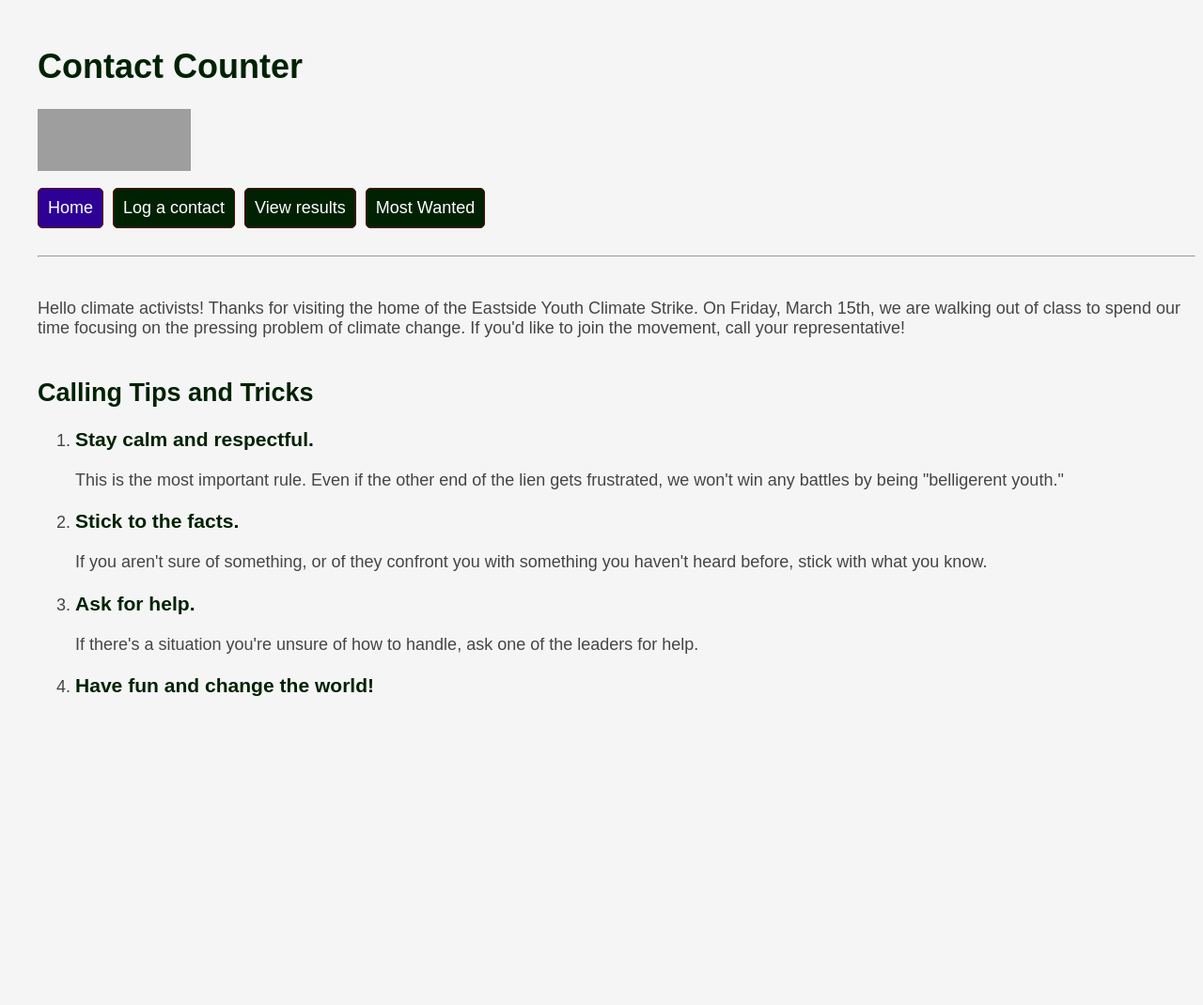
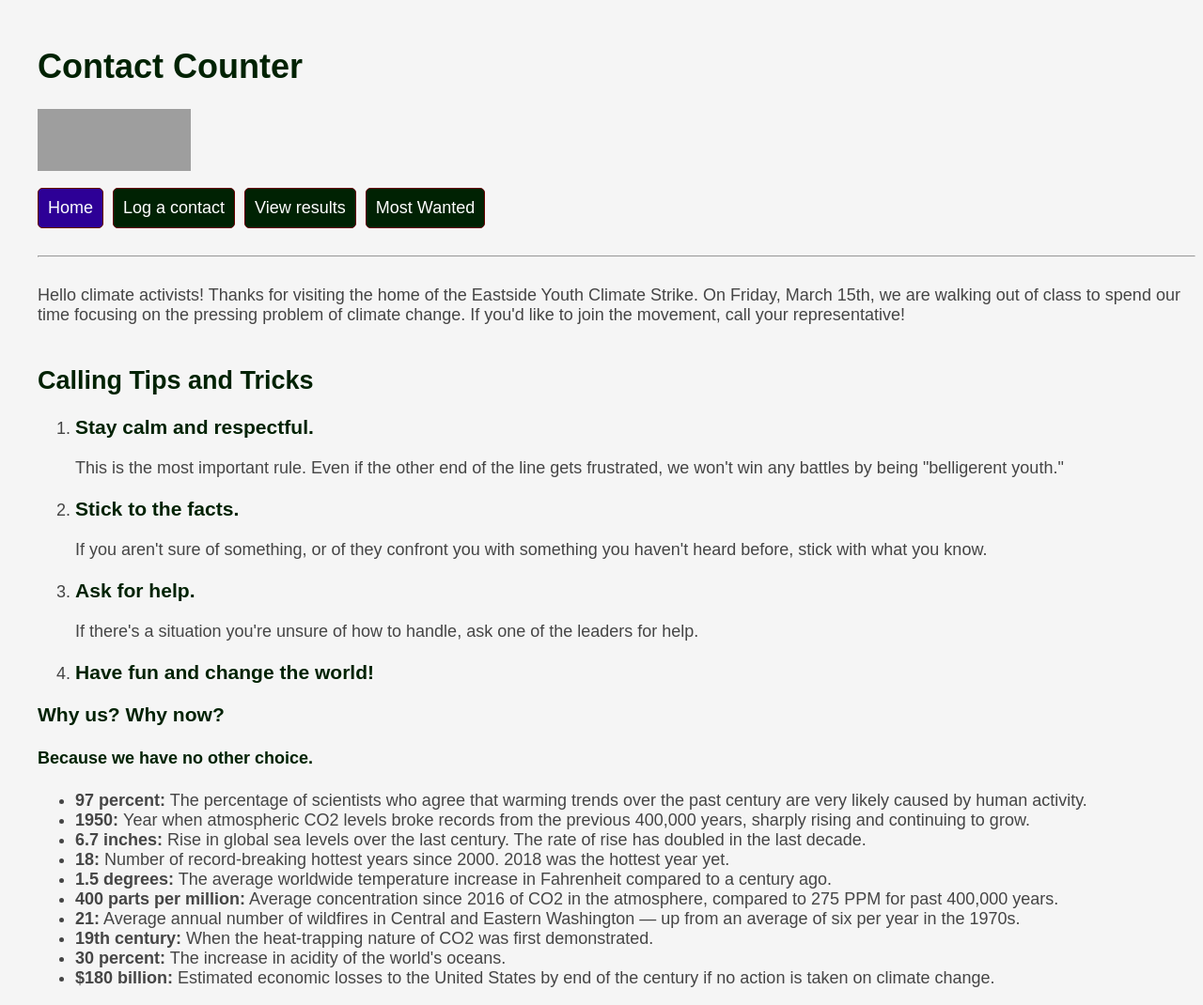
Before and after one commit to jaredgoodman03/enviromentalclubcounter, a Flask app: page / in a window 1280 px wide. Shown: the whole page at 94% size. Before the commit the page ends 741 px from the top, so only its background shows below. Run offline with Flask 2, Linux system fonts and the light colour scheme; grey boxes are pictures that could not be loaded.

Commit message:
Added generic script pages & removed placeholder values from form

```diff
--- a/src/server.py
+++ b/src/server.py
@@ -21,6 +21,14 @@ def renderScript(name):
 		no = lines[4]
 		img = lines[5]
 		return render_template('scripttemplate.html', name=fullName, phone=phone, opener=opener, yes=yes, no=no, title=fullName, imgsrc=img)
+
+@app.route("/supporter")
+def supporter():
+	return renderScript("supporter")
+
+@app.route("/denier")
+def denier():
+	return renderScript("denier")
 
 @app.route("/harris")
 def harris():
@@ -102,7 +110,7 @@ def results():
 	for person in people:
 		toDisplay += sectionStyle + person.name + th + str(person.num) + sectionEnd
 	toDisplay += " </table>"
-	return render_template('results.html', form = "<option selected>Number of calls</option> <option>School</option> <option>Representatives</option>", body=toDisplay)
+	return render_template('results.html', form = "<option selected>Number of calls</option> <option>School</option> <option>Representatives</option>", body=toDisplay, title="Number of calls")
 
 @app.route("/results", methods=['GET', 'POST'])
 def post():
@@ -125,30 +133,31 @@ def post():
 		for school in schools:
 			toDisplay += sectionStyle + school.name + th + str(school.count) + sectionEnd
 		toDisplay += "</table>"
-		return render_template('results.html', form = "<option>Number of calls</option> <option selected>School</option> <option>Representatives</option>", body=toDisplay)
+		return render_template('results.html', form = "<option>Number of calls</option> <option selected>School</option> <option>Representatives</option>", body=toDisplay, title="School")
 
 	if page == "Representatives":
 		people = getPeople()
 		reps = []
 		for person in people:
 			for rep in person.reps:
-				if Counter(rep, 0) not in reps:
-					reps.append(Counter(rep, 1))
-				else:
-					reps[reps.index(Counter(rep, 0))].count += 1
+				if not rep == "Other":
+					if Counter(rep, 0) not in reps:
+						reps.append(Counter(rep, 1))
+					else:
+						reps[reps.index(Counter(rep, 0))].count += 1
 		reps.sort(reverse=True)
 		toDisplay = tableStyle + sectionStyle + "Name" + th + "# of Contacts" + sectionEnd
 		for rep in reps:
 			toDisplay += sectionStyle + rep.name + th + str(rep.count) + sectionEnd
 
 		toDisplay += "</table>"
-		return render_template('results.html', form = "<option>Number of calls</option> <option>School</option> <option selected>Representatives</option>", body=toDisplay)
+		return render_template('results.html', form = "<option>Number of calls</option> <option>School</option> <option selected>Representatives</option>", body=toDisplay, title="Representatives")
 	return "Hello, world!"
 
 
 @app.route('/entry', methods=['POST'])
 def entry_post():
-	name = request.form['name']
+	name = request.form['name'].title()
 	rep = request.form['rep']
 	school = request.form['school']
 	contact = request.form['contact']
@@ -172,7 +181,7 @@ def entry_post():
 		with open("log/" + name, "a+") as file:
 			file.write(rep + "\n" + contact + "\n")
 
-	return render_template('thankyou.html')
+	return render_template('thankyou.html', title="Log a contact")
 
 
 if __name__=="__main__":
--- a/src/templates/base.html
+++ b/src/templates/base.html
@@ -53,7 +53,6 @@
 		</p>
 		<br><br><br>
 		<hr>
-		<h2>{{ title }}</h2>
 		{% block content %}{% endblock %}
 	</body>
 </html>
--- a/src/templates/index.html
+++ b/src/templates/index.html
@@ -6,7 +6,7 @@
 	<ol>
 		<li><h3>Stay calm and respectful.</h3>
 			<p>
-				This is the most important rule. Even if the other end of the lien gets frustrated, we won't win any battles by being "belligerent youth."
+				This is the most important rule. Even if the other end of the line gets frustrated, we won't win any battles by being "belligerent youth."
 			</p>
 		</li>
 		<li>
@@ -25,4 +25,19 @@
 			<h3> Have fun and change the world!</h3>
 		</li>
 	</ol>
+	<h3>Why us? Why now?</h3>
+	<h4>Because we have no other choice.</h4>
+	<ul>
+		<li><b>97 percent:</b> The percentage of scientists who agree that warming trends over the past century are very likely caused by human activity.</li>
+		<li><b>1950: </b>Year when atmospheric CO2 levels broke records from the previous 400,000 years, sharply rising and continuing to grow.</li>
+		<li><b>6.7 inches: </b>Rise in global sea levels over the last century. The rate of rise has doubled in the last decade.</li>
+		<li><b>18:</b> Number of record-breaking hottest years since 2000. 2018 was the hottest year yet. </li>
+		<li><b>1.5 degrees:</b> The average worldwide temperature increase in Fahrenheit compared to a century ago.</li>
+		<li><b>400 parts per million:</b> Average concentration since 2016 of CO2 in the atmosphere, compared to 275 PPM for past 400,000 years.</li>
+		<li><b>21:</b> Average annual number of wildfires in Central and Eastern Washington — up from an average of six per year in the 1970s.</li>
+		<li><b>19th century:</b> When the heat-trapping nature of CO2 was first demonstrated.</li>
+		<li><b>30 percent:</b> The increase in acidity of the world's oceans.</li>
+		<li><b>$180 billion:</b> Estimated economic losses to the United States by end of the century if no action is taken on climate change.</li>
+	</ul>
+
 {% endblock %}
--- a/src/templates/mostwanted.html
+++ b/src/templates/mostwanted.html
@@ -1,7 +1,10 @@
 {% extends "base.html" %}
 {% block content %}
       <h2>Most wanted</h2>
-      <p style="font-size:20px">These are the people we want to spend the most time calling - click on their picture to learn more and get a script!</p>
+      <p style="font-size:20px">These are the people we want to spend the most time calling - click on their picture to learn more and get a script!<br>
+      Or, if you want to call somebody who isn't on this list, click <a href="/supporter">here</a> for a script if they are a climate activist or click <a href="/denier">here</a> if they are a cliimate denier.
+      <br>Note: These scripts are just templates - feel free to say something different if you're comfortable!
+      </p>
 	<table>
             <tr>
                   <th>
--- a/src/templates/scripttemplate.html
+++ b/src/templates/scripttemplate.html
@@ -2,6 +2,7 @@
 {% block content %}
       <img src={{ imgsrc }} alt={{ name }}>
       <p style="font-size:20px">{{ phone }}</p>
+      <h2>{{ name }}</h2>
       <h3>Script:</h3>
             {{ opener|safe }}
             <h4>IF YES:</h4>
```
Also changed, not shown: src/templates/entry.html (+11 -3 lines), src/static/blank.png (added), 4 other files.
